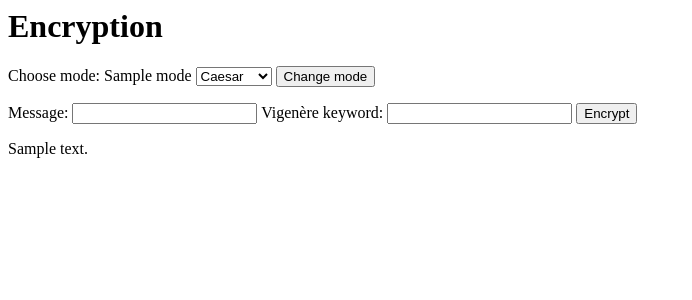
After one commit to s15h/vigenere-decryptor, a Flask app: template templates/partials/vigenere_encryption_form.jinja in a window 1280 px wide. The commit adds this page. Shown: the top 300 px of the page, without its empty margins (0-692 px from the left). Run offline with Flask 3, Linux system fonts and the light colour scheme; the template is opened without the code that fills it: most values are stand-ins (such as "Sample title", 1, 10 or a date in 2020).

Commit message:
Add support for vigenere encryption

```diff
--- a/app.py
+++ b/app.py
@@ -12,20 +12,52 @@ def hello_world():  # put application's code here
 
 @app.route('/encrypt', methods=['GET', 'POST'])
 def encrypt():
+    if request.method == 'GET':
+        mode = request.args.get('mode')
+        if mode == 'caesar':
+            return render_template(
+                'partials/caesar_encryption_form.jinja',
+                mode=mode
+            )
+        elif mode == 'vigenere':
+            return render_template(
+                'partials/vigenere_encryption_form.jinja',
+                mode=mode
+            )
+        return render_template('encryption.jinja')
     if request.method == 'POST':
-        message = request.form['message']
-        shift_size = int(request.form['shift_size'])
-        encrypted_message = vigenere.encryptor.caesar(shift_size, message)
-        return render_template(
-            'encryption.jinja',
-            encrypted_message=encrypted_message,
-            message=message,
-            shift_size=shift_size
-        )
+        mode = request.form['mode']
+        if mode == 'caesar':
+            return encrypt_caesar()
+        if mode == 'vigenere':
+            return encrypt_vigenere()
+        return "Invalid mode selected"
 
     return render_template('encryption.jinja')
 
+def encrypt_caesar():
+    message = request.form['message']
+    shift_size = int(request.form['shift_size'])
+    encrypted_message = vigenere.encryptor.caesar(shift_size, message)
+    return render_template(
+        'partials/caesar_encryption_form.jinja',
+        encrypted_message=encrypted_message,
+        message=message,
+        shift_size=shift_size,
+        mode="caesar"
+    )
 
+def encrypt_vigenere():
+    message = request.form['message']
+    keyword = request.form['keyword']
+    encrypted_message = vigenere.encryptor.vigenere(keyword, message)
+    return render_template(
+        'partials/vigenere_encryption_form.jinja',
+        encrypted_message=encrypted_message,
+        message=message,
+        keyword=keyword,
+        mode="vigenere"
+    )
 
 if __name__ == '__main__':
     app.run(debug=True)
--- a/templates/encryption.jinja
+++ b/templates/encryption.jinja
@@ -4,13 +4,24 @@
 </head>
 <body>
     <h1>Encryption</h1>
-    <form method="post">
-        <label for="message">Message:</label>
-        <input type="text" id="message" name="message" value="{{ message }}">
-        <label for="shift-size">Ceasar shift size:</label>
-        <input type="number" id="shift-size" name="shift_size" value="{{ shift_size }}">
-        <input type="submit" value="Encrypt">
-    </form>
+        <form method="get">
+            <label> Choose mode:
+            {{ mode }}
+                <select name="mode">
+                    <option {% if mode == "caesar" %} selected="selected" {% endif %} value="caesar">Caesar</option>
+                    <option {% if mode == "vigenere" %} selected="selected" {% endif %} value="vigenere">Vigenère</option>
+                </select>
+            </label>
+            <input type="submit" value="Change mode">
+        </form>
+    {% if mode %}
+        <form method="post">
+            {% block encryption_form %}
+
+            {% endblock %}
+            <input type="submit" value="Encrypt">
+        </form>
+    {% endif %}
     <p>
         {{ encrypted_message }}
     </p>
--- /dev/null
+++ b/templates/partials/vigenere_encryption_form.jinja
@@ -0,0 +1,8 @@
+{% extends "encryption.jinja" %}
+{% block encryption_form %}
+    <input type="hidden" name="mode" value="vigenere">
+	<label for="message">Message:</label>
+    <input type="text" id="message" name="message" value="{{ message }}">
+    <label for="keyword">Vigenère keyword:</label>
+    <input type="text" id="keyword" name="keyword" value="{{ keyword }}">
+{% endblock %}
```
Also changed, not shown: templates/partials/caesar_encryption_form.jinja (added, +8 -0 lines).
